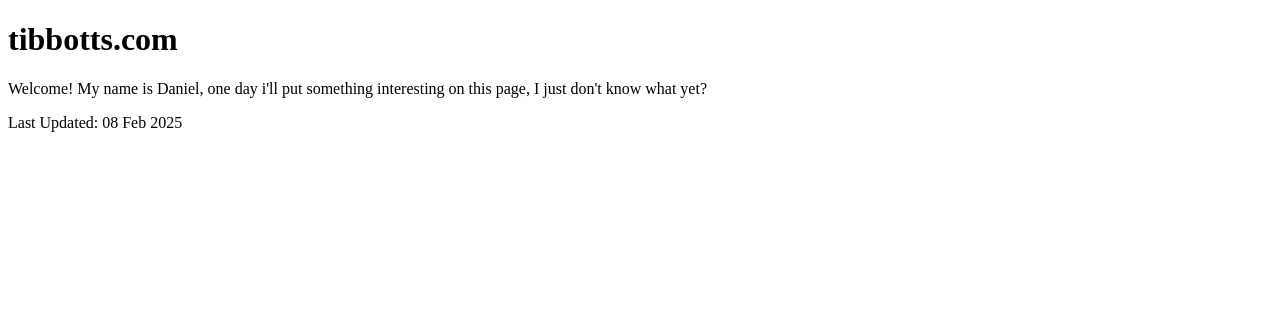
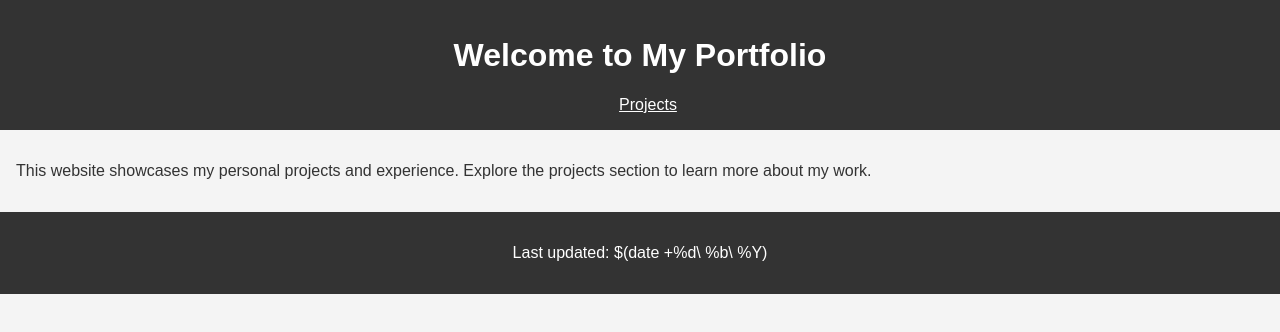
Before and after one commit to dan-tibbotts/tibbotts.com, a plain HTML site: page index.html in a window 1280 px wide. Drawn offline with Linux system fonts and the light colour scheme.

Commit message:
Create basic portfolio website

```diff
--- a/index.html
+++ b/index.html
@@ -1,25 +1,22 @@
-
 <!doctype html>
 <html lang="en">
-  <head>
-    <meta charset="utf-8">
-    <meta name="viewport" content="width=device-width, initial-scale=1">
-    <meta name="description" content="Tibbotts Homepage">
-    <meta name="author" content="Daniel Tibbotts">
-    <title>tibbotts.com</title>
-    <meta name="theme-color" content="#712cf9">
-  </head>
-
+<head>
+  <meta charset="utf-8">
+  <meta name="viewport" content="width=device-width, initial-scale=1">
+  <meta name="description" content="Personal Portfolio">
+  <title>My Portfolio</title>
+  <link rel="stylesheet" href="style.css">
+</head>
 <body>
+  <header>
+    <h1>Welcome to My Portfolio</h1>
+    <nav><a href="projects/index.html">Projects</a></nav>
+  </header>
   <main>
-    <h1>tibbotts.com</h1>
-    <p>Welcome! My name is Daniel, one day i'll put something interesting on this page, I just don't know what yet?</p>
+    <p>This website showcases my personal projects and experience. Explore the projects section to learn more about my work.</p>
   </main>
-
   <footer>
-    <p>Last Updated: 08 Feb 2025</p>
+    <p>Last updated: $(date +%d\ %b\ %Y)</p>
   </footer>
-
-  </div>
-  </body>
+</body>
 </html>
--- /dev/null
+++ b/style.css
@@ -0,0 +1,24 @@
+body {
+  font-family: Arial, sans-serif;
+  margin: 0;
+  padding: 0;
+  background: #f4f4f4;
+  color: #333;
+}
+header, footer {
+  background: #333;
+  color: #fff;
+  padding: 1em;
+  text-align: center;
+}
+header nav a {
+  color: #fff;
+  margin-left: 1em;
+}
+main {
+  padding: 1em;
+}
+main ul {
+  list-style-type: disc;
+  padding-left: 1.2em;
+}
```
Also changed, not shown: projects/index.html (added, +27 -0 lines).
